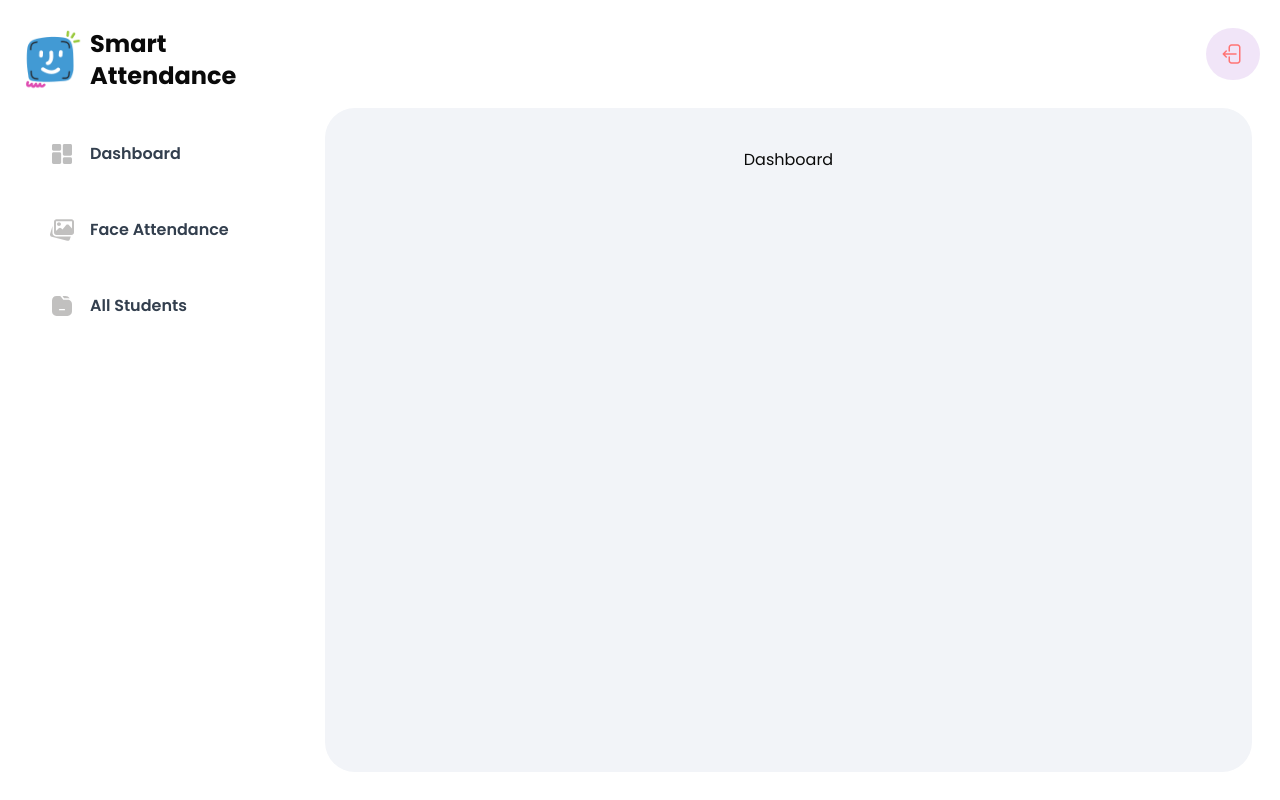
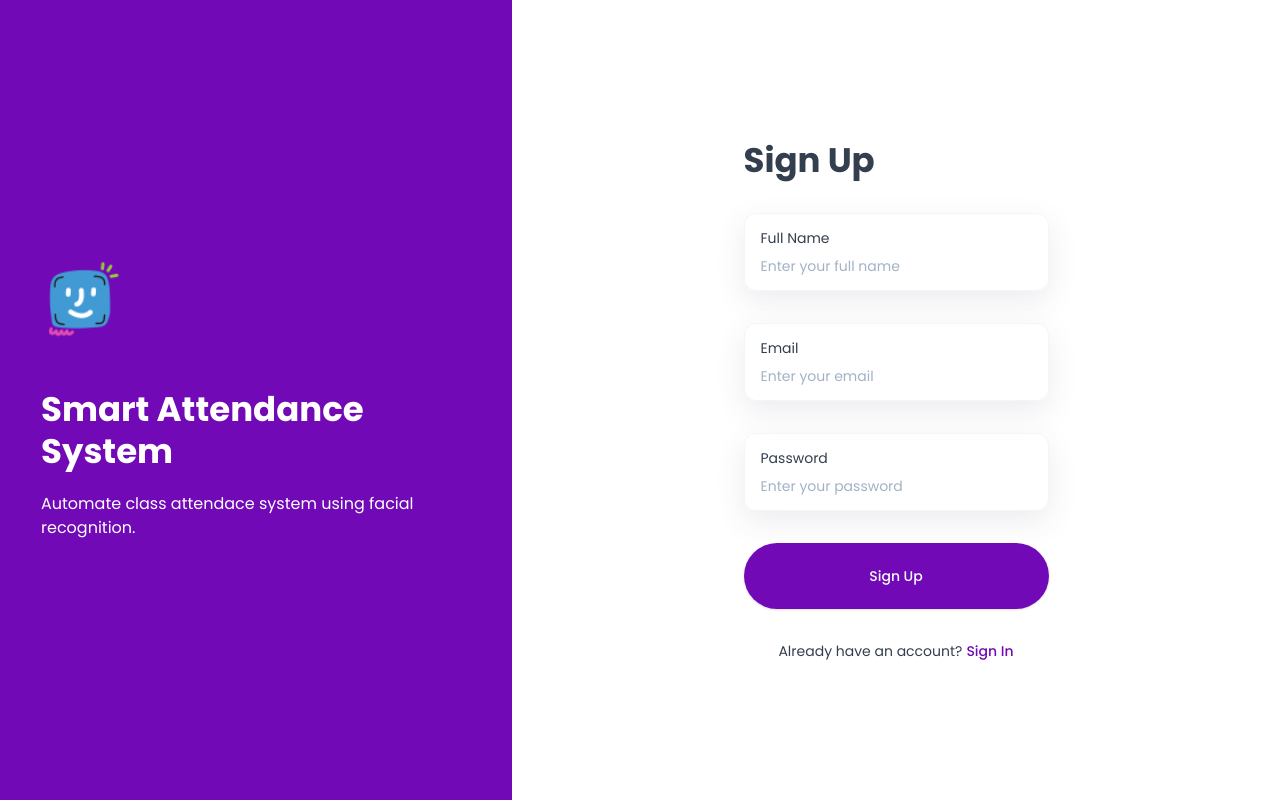
Before and after one commit to PriomDeb/face-recognition-nextjs, a Next.js app: page /sign-up in a window 1280 px wide. Built offline with nearby package versions, Linux system fonts and the light colour scheme.

Commit message:
Auth ui added

```diff
--- /dev/null
+++ b/app/(auth)/layout.tsx
@@ -0,0 +1,50 @@
+import Image from "next/image";
+import React from "react";
+
+const Layout = ({ children }: { children: React.ReactNode }) => {
+  return (
+    <div className="flex min-h-screen">
+      <section className="bg-brand p-10 hidden w-1/2 items-center justify-center lg:flex xl:w-2/5">
+        <div className="flex max-h-[800px] max-w-[430px] flex-col justify-center space-y-12">
+          <Image
+            src={"/assets/icons/logo-brand.png"}
+            width={80}
+            height={80}
+            alt="logo"
+            className=""
+          />
+
+          <div className="space-y-5 text-white">
+            <h1 className="h1">Smart Attendance System</h1>
+            <p className="body-1">
+              Automate class attendace system using facial recognition.
+            </p>
+          </div>
+
+          {/* <Image
+            src={"/assets/images/files.png"}
+            width={342}
+            height={342}
+            alt="files"
+            className="transition-all hover:rotate-2 hover:scale-105"
+          /> */}
+        </div>
+      </section>
+
+      <section className="flex flex-1 flex-col items-center bg-white p-4 py-10 lg:justify-center lg:p-10 lg:py-0">
+        <div className="mb-16 lg:hidden">
+          <Image
+            src={"/assets/icons/logo-brand.png"}
+            width={100}
+            height={100}
+            alt="logo"
+            className="h-auto lg:w-[250px] md:w-[100px] sm:w-[100px]"
+          />
+        </div>
+        {children}
+      </section>
+    </div>
+  );
+};
+
+export default Layout;
--- /dev/null
+++ b/app/(auth)/sign-in/page.tsx
@@ -0,0 +1,8 @@
+import AuthForm from "@/components/AuthForm";
+import React from "react";
+
+const SignIn = () => {
+  return <AuthForm type="sign-in" />;
+};
+
+export default SignIn;
--- /dev/null
+++ b/app/(auth)/sign-up/page.tsx
@@ -0,0 +1,8 @@
+import AuthForm from "@/components/AuthForm";
+import React from "react";
+
+const SignUp = () => {
+  return <AuthForm type="sign-up" />;
+};
+
+export default SignUp;
--- /dev/null
+++ b/components/AuthForm.tsx
@@ -0,0 +1,203 @@
+"use client";
+import React, { useState } from "react";
+
+import { z } from "zod";
+import { zodResolver } from "@hookform/resolvers/zod";
+import { useForm } from "react-hook-form";
+
+import { Button } from "@/components/ui/button";
+import {
+  Form,
+  FormControl,
+  FormField,
+  FormItem,
+  FormLabel,
+  FormMessage,
+} from "@/components/ui/form";
+import { Input } from "@/components/ui/input";
+import Image from "next/image";
+import Link from "next/link";
+import { useRouter } from "next/navigation";
+// import { createAccount, signInUser } from "@/lib/actions/user.action";
+// import OTPModal from "./OTPModal";
+
+type FormType = "sign-in" | "sign-up";
+
+const authFormSchema = (formType: FormType) => {
+  return z.object({
+    email: z.string().email(),
+    fullName:
+      formType === "sign-up"
+        ? z
+            .string()
+            .min(2, "Full Name must contain at least 2 characters.")
+            .max(50)
+        : z.string().optional(),
+    password: z.string().min(6, "Password must be at least 6 characters long"),
+  });
+};
+
+const AuthForm = ({ type }: { type: FormType }) => {
+  const [isLoading, setIsLoading] = useState(false);
+  const [errorMessage, setErrorMessage] = useState("");
+
+  const [accountId, setAccountId] = useState(null);
+
+  const formSchema = authFormSchema(type);
+
+  // 1. Define your form.
+  const form = useForm<z.infer<typeof formSchema>>({
+    resolver: zodResolver(formSchema),
+    defaultValues: {
+      fullName: "",
+      email: "",
+      password: "",
+    },
+  });
+
+  const router = useRouter();
+
+  // 2. Define a submit handler.
+  const onSubmit = async (values: z.infer<typeof formSchema>) => {
+    setIsLoading(true);
+    setErrorMessage("");
+
+    // try {
+    //   const user =
+    //     type === "sign-up"
+    //       ? await createAccount({
+    //           fullName: values.fullName || "",
+    //           email: values.email,
+    //         })
+    //       : await signInUser({ email: values.email });
+
+    //   setAccountId(user.accountId);
+    // } catch (error) {
+    //   setErrorMessage("Error while creating an account. Please try again.");
+    // } finally {
+    //   setIsLoading(false);
+    // }
+
+    try {
+      const user = type === "sign-up" ? router.push("/") : router.push("/");
+    } catch (error) {
+      setErrorMessage("Error while creating an account. Please try again.");
+    } finally {
+      setIsLoading(false);
+    }
+  };
+  return (
+    <div>
+      <Form {...form}>
+        <form onSubmit={form.handleSubmit(onSubmit)} className="auth-form">
+          <h1 className="form-title">
+            {type === "sign-up" ? "Sign Up" : "Sign In"}
+          </h1>
+
+          {type === "sign-up" && (
+            <FormField
+              control={form.control}
+              name="fullName"
+              render={({ field }) => (
+                <FormItem>
+                  <div className="shad-form-item">
+                    <FormLabel className="shad-form-label">Full Name</FormLabel>
+                    <FormControl>
+                      <Input
+                        placeholder="Enter your full name"
+                        {...field}
+                        className="shad-input"
+                      />
+                    </FormControl>
+                  </div>
+
+                  <FormMessage className="shad-form-message" />
+                </FormItem>
+              )}
+            />
+          )}
+
+          <FormField
+            control={form.control}
+            name="email"
+            render={({ field }) => (
+              <FormItem>
+                <div className="shad-form-item">
+                  <FormLabel className="shad-form-label">Email</FormLabel>
+                  <FormControl>
+                    <Input
+                      placeholder="Enter your email"
+                      {...field}
+                      className="shad-input"
+                    />
+                  </FormControl>
+                </div>
+
+                <FormMessage className="shad-form-message" />
+              </FormItem>
+            )}
+          />
+
+          <FormField
+            control={form.control}
+            name="password"
+            render={({ field }) => (
+              <FormItem>
+                <div className="shad-form-item">
+                  <FormLabel className="shad-form-label">Password</FormLabel>
+                  <FormControl>
+                    <Input
+                      placeholder="Enter your password"
+                      {...field}
+                      className="shad-input"
+                      type="password"
+                    />
+                  </FormControl>
+                </div>
+
+                <FormMessage className="shad-form-message" />
+              </FormItem>
+            )}
+          />
+
+          <Button
+            type="submit"
+            className="form-submit-button"
+            disabled={isLoading}
+          >
+            {type === "sign-in" ? "Sign In" : "Sign Up"}
+            {isLoading && (
+              <Image
+                src={"/assets/icons/loader.svg"}
+                width={24}
+                height={24}
+                alt="loader"
+                className="ml-2 animate-spin"
+              />
+            )}
+          </Button>
+
+          {errorMessage && <p className="error-message">*{errorMessage}</p>}
+          <div className="body-2 flex justify-center">
+            <p className="text-light-100">
+              {type === "sign-in"
+                ? "Don't have an account"
+                : "Already have an account?"}
+            </p>
+            <Link
+              href={type === "sign-in" ? "/sign-up" : "/sign-in"}
+              className="ml-1 font-medium text-brand"
+            >
+              {type === "sign-in" ? "Sign Up" : "Sign In"}
+            </Link>
+          </div>
+        </form>
+      </Form>
+
+      {/* {accountId && (
+      )} */}
+    </div>
+  );
+};
+
+export default AuthForm;
--- a/components/Header.tsx
+++ b/components/Header.tsx
@@ -2,15 +2,18 @@
 import React, { useState } from "react";
 import { Button } from "./ui/button";
 import Image from "next/image";
+import { useRouter } from "next/navigation";
 // import { useClerk } from "@clerk/nextjs";
 
 const Header = () => {
   // const { signOut } = useClerk();
   const [loading, setLoading] = useState(false);
 
+  const router = useRouter();
+
   const handleSignOut = async () => {
     setLoading(true);
-    // await signOut();
+    router.push("/sign-in");
     setLoading(false);
   };
 
```
